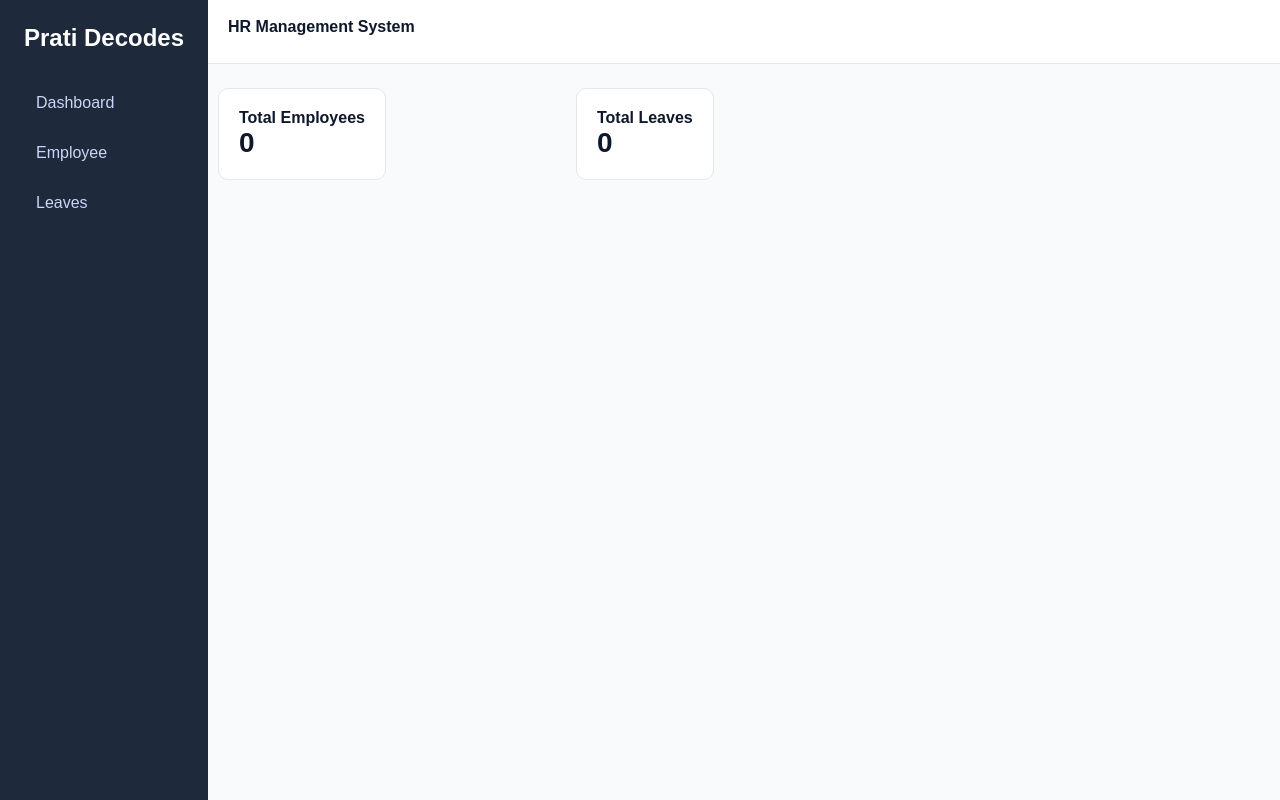
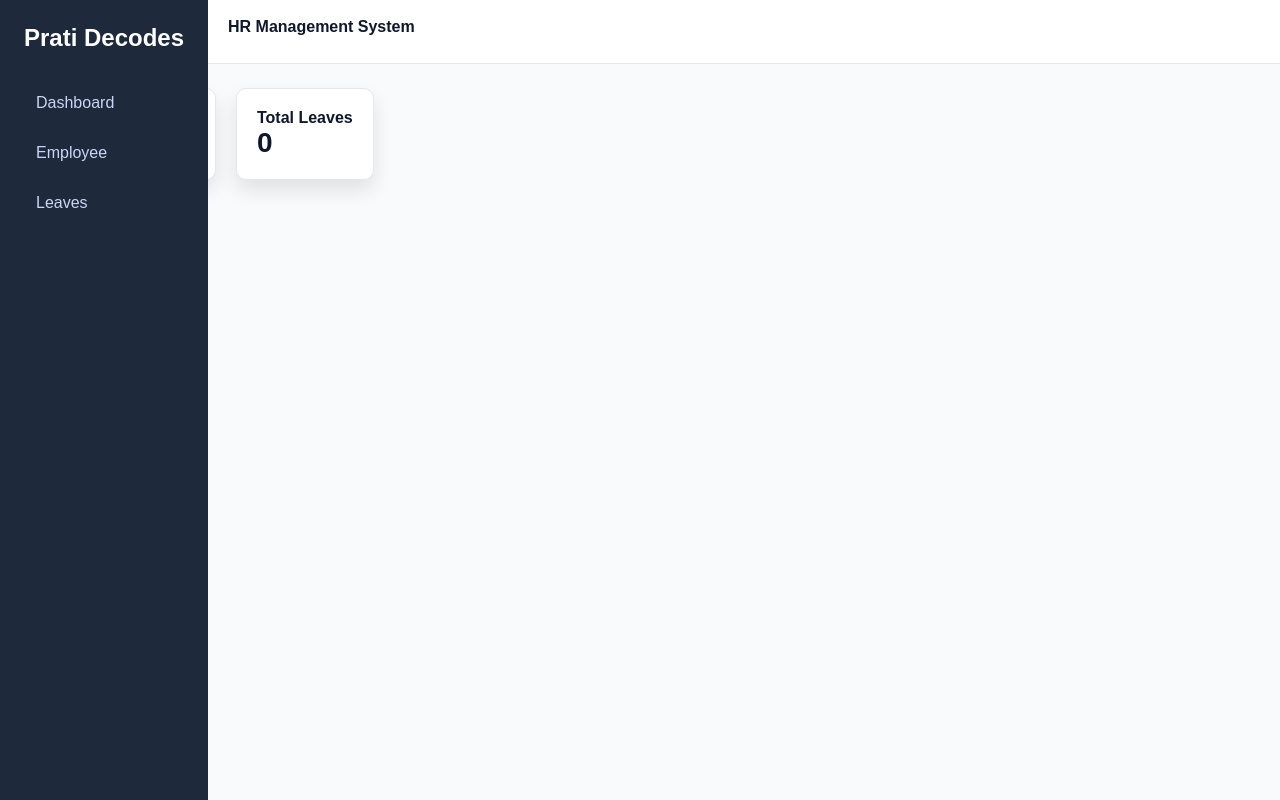
Before and after one commit to pratibhahajare27/hr-management-system, an Angular app: page / in a window 1280 px wide. Built offline with nearby package versions, Linux system fonts and the light colour scheme.

Commit message:
add leaves details

```diff
--- a/src/app/features/dashboard/dashboard.css
+++ b/src/app/features/dashboard/dashboard.css
@@ -6,14 +6,25 @@
 }
 
 .card {
-    background-color: #ffffff;
+    background: var(--card-bg);
+    padding: 20px;
     border-radius: 10px;
-    padding: 20px;
-    margin-left: 170px;
-    border: 1px solid #e5e7eb;
+    border: 1px solid var(--border);
+    box-shadow: 0 10px 20px rgba(0, 0, 0, 0.1);
+    transition: transform 0.2s;
 }
 
 .card p {
     font-size: 28px;
     font-weight: bold;
+    color: (--primary);
+
 }
+
+card h4 {
+    color: var(--text-light);
+    font-size: 14px;
+    margin-bottom: 10px;
+
+
+}
```
